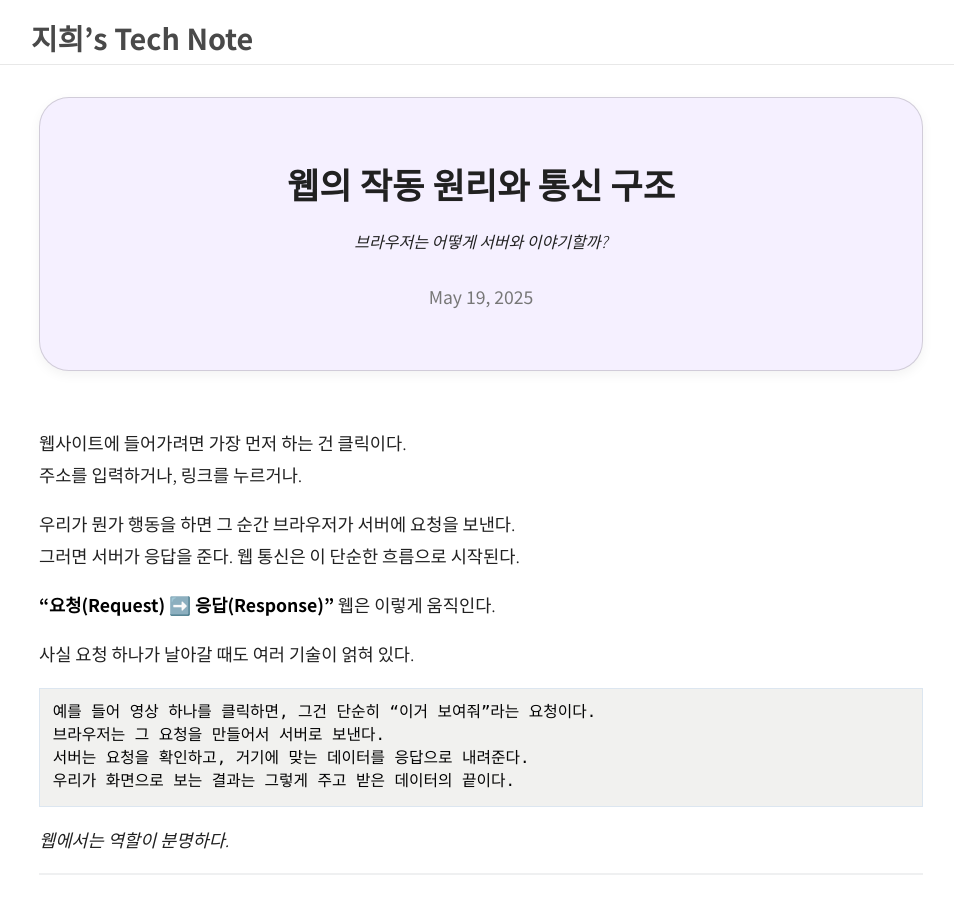
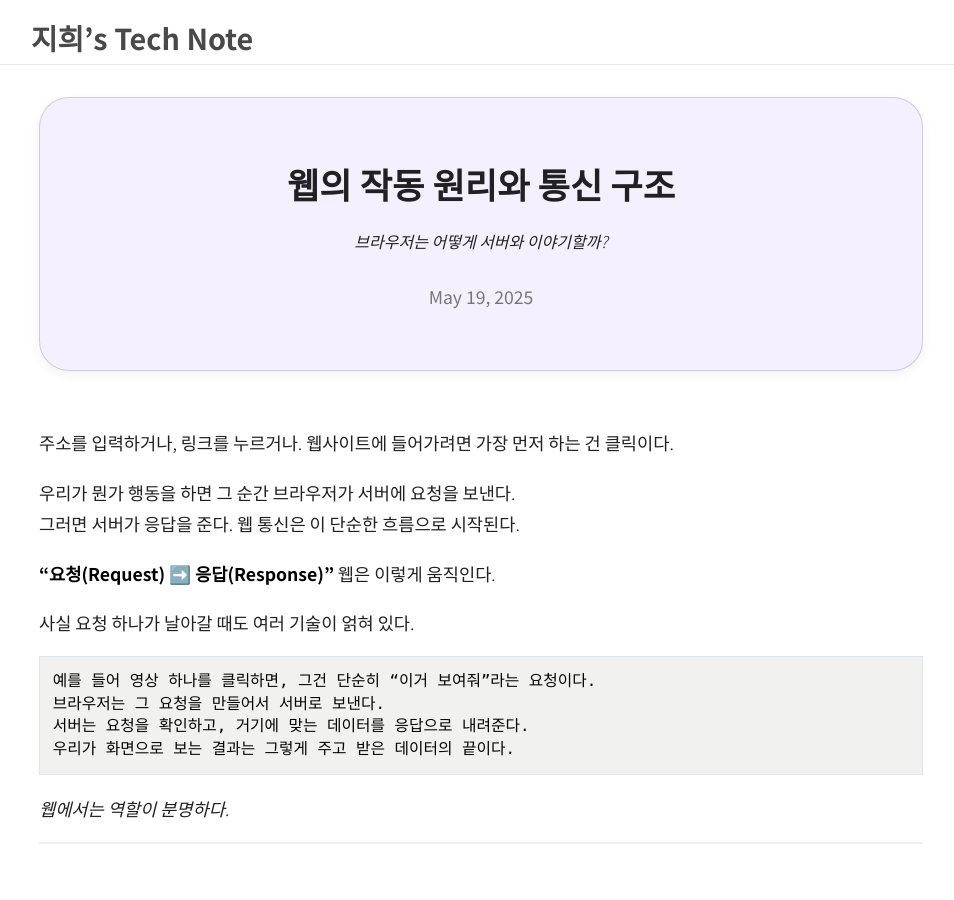
Before and after one commit to jihuikim45/jihuikim45.github.io, a Jekyll site: the page built from _posts/daily/2025-05-19-웹의-작동-원리와-통신-구조.md, in a window 1280 px wide and 900 px high. Shown: the whole window, without its empty margins (159-1113 px from the left). Built offline with Jekyll 4.4.1, drawn with Linux system fonts in a browser that asks for light colours.

Commit message:
docs 웹의 작동 원리와 통신 구조 도입부 수정(앞뒤 문장 바꿈)

```diff
--- a/_posts/daily/2025-05-19-웹의-작동-원리와-통신-구조.md
+++ b/_posts/daily/2025-05-19-웹의-작동-원리와-통신-구조.md
@@ -11,8 +11,9 @@ date: 2025-05-19
 categories: [daily]
 ---
 
+주소를 입력하거나, 링크를 누르거나.
 웹사이트에 들어가려면 가장 먼저 하는 건 클릭이다.
-주소를 입력하거나, 링크를 누르거나.
+
 
 우리가 뭔가 행동을 하면 그 순간 브라우저가 서버에 요청을 보낸다.
 그러면 서버가 응답을 준다. 웹 통신은 이 단순한 흐름으로 시작된다.
```
